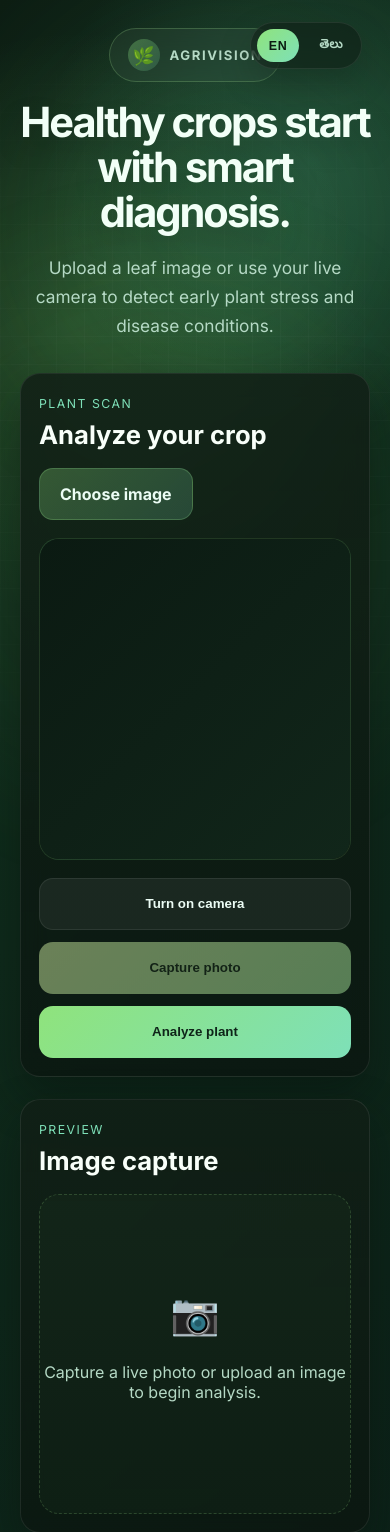
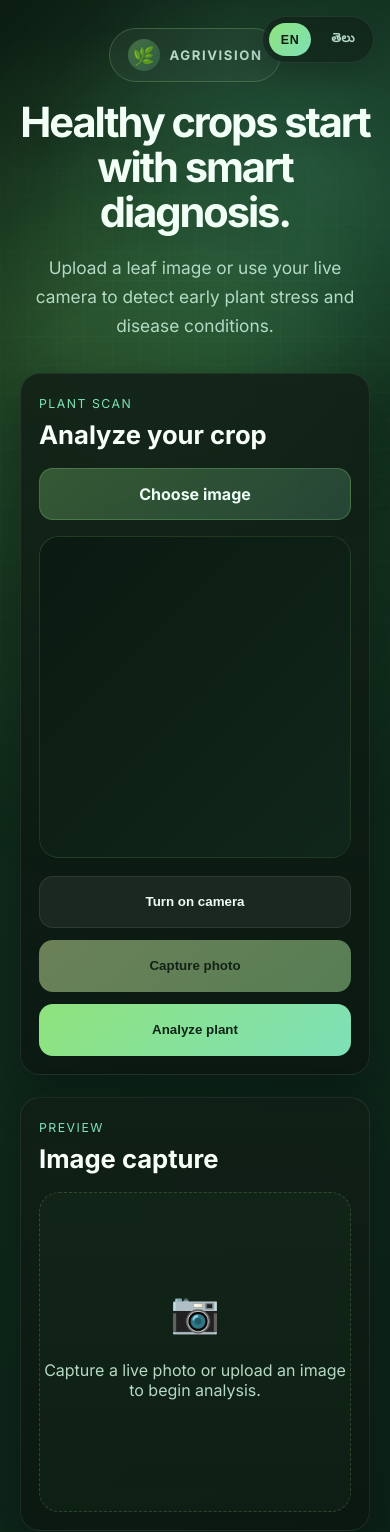
Before and after one commit to balaganesh-reddy/plantdisease, a Flask app: page / in a window 390 px wide. Shown: the top 1532 px of the page. Run offline with Flask 3, Linux system fonts and the light colour scheme.

Commit message:
Stack the upload and camera controls vertically and make the interface cleaner and more mobile-friendly.

```diff
--- a/static/app.js
+++ b/static/app.js
@@ -28,7 +28,7 @@ document.addEventListener('DOMContentLoaded', () => {
     te: {
       brandName: 'అగ్రివిజన్',
       heroTitle: 'స్మార్ట్ రోగనిర్ధారణతో ఆరోగ్యకరమైన పంటలు.',
-      heroSubtitle: 'ఆకు చిత్రం అప్లోడ్ చేయండి లేదా మీ లైవ్ కెమెరాని ఉపయోగించి early plant stress and disease conditionsను గుర్తించండి.',
+      heroSubtitle: 'ఆకు చిత్రం అప్లోడ్ చేయండి లేదా మీ లైవ్ కెమెరాను ఉపయోగించి మొలకెత్తుతున్న విశ్లేషణను గుర్తించండి.',
       plantScan: 'పంట స్కాన్',
       analyzeTitle: 'మీ పంటను విశ్లేషించండి',
       chooseImage: 'చిత్రాన్ని ఎంచుకోండి',
--- a/static/style.css
+++ b/static/style.css
@@ -218,11 +218,14 @@ body {
   gap: 18px;
 }
 
+.stacked-controls {
+  display: flex;
+  flex-direction: column;
+  gap: 16px;
+}
+
 .input-group {
-  display: flex;
-  align-items: center;
-  gap: 12px;
-  flex-wrap: wrap;
+  display: block;
 }
 
 input[type='file'] {
@@ -242,6 +245,7 @@ button {
   display: inline-flex;
   align-items: center;
   justify-content: center;
+  width: 100%;
   min-height: 52px;
   padding: 0 20px;
   background: linear-gradient(135deg, rgba(143, 227, 124, 0.28), rgba(126, 224, 184, 0.2));
@@ -289,6 +293,10 @@ button:hover,
   display: flex;
   flex-wrap: wrap;
   gap: 12px;
+}
+
+.actions-row > * {
+  flex: 1 1 180px;
 }
 
 .camera-box {
@@ -461,4 +469,9 @@ button:hover,
     align-items: flex-start;
     flex-direction: column;
   }
+
+  .lang-switcher {
+    top: 16px;
+    right: 16px;
+  }
 }
--- a/templates/index.html
+++ b/templates/index.html
@@ -39,6 +39,7 @@
           </div>
 
           <form id="plantForm" method="post" enctype="multipart/form-data" class="upload-form">
+            <div class="stacked-controls">
               <div class="input-group">
                 <label for="image" class="custom-file-upload" data-i18n="chooseImage">Choose image</label>
                 <input id="image" type="file" name="image" accept="image/*" capture="environment" />
@@ -47,6 +48,7 @@
               <div class="camera-box">
                 <video id="cameraPreview" autoplay playsinline muted></video>
                 <canvas id="cameraCanvas" width="640" height="480"></canvas>
+              </div>
             </div>
 
             <div class="actions-row">
```
Lines whose indentation alone changed are shown as unchanged.
